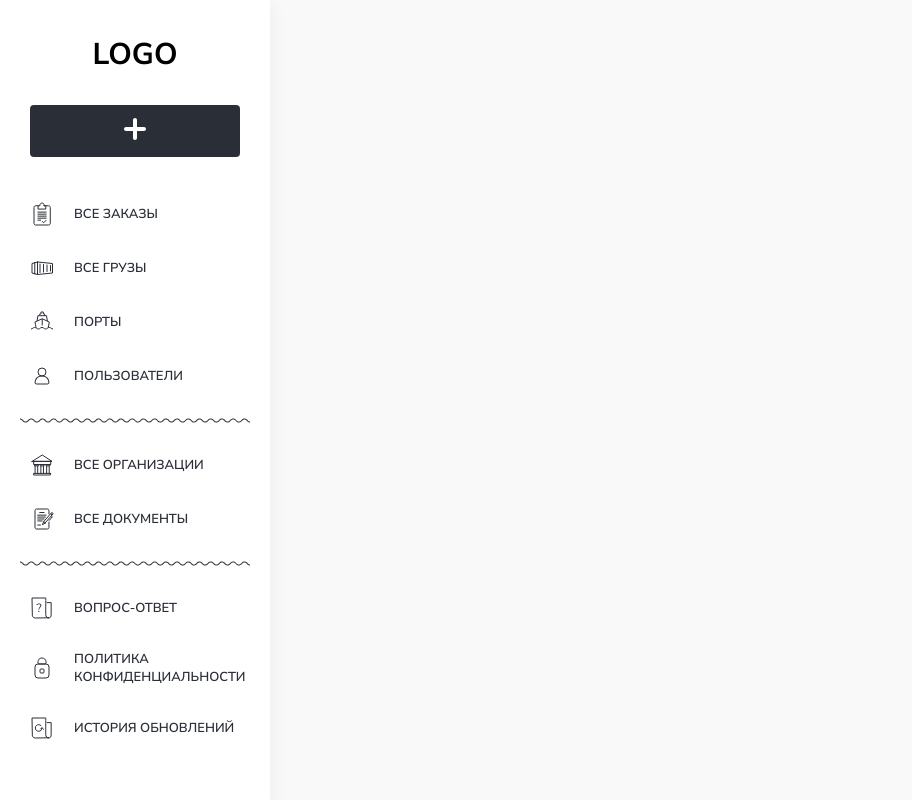
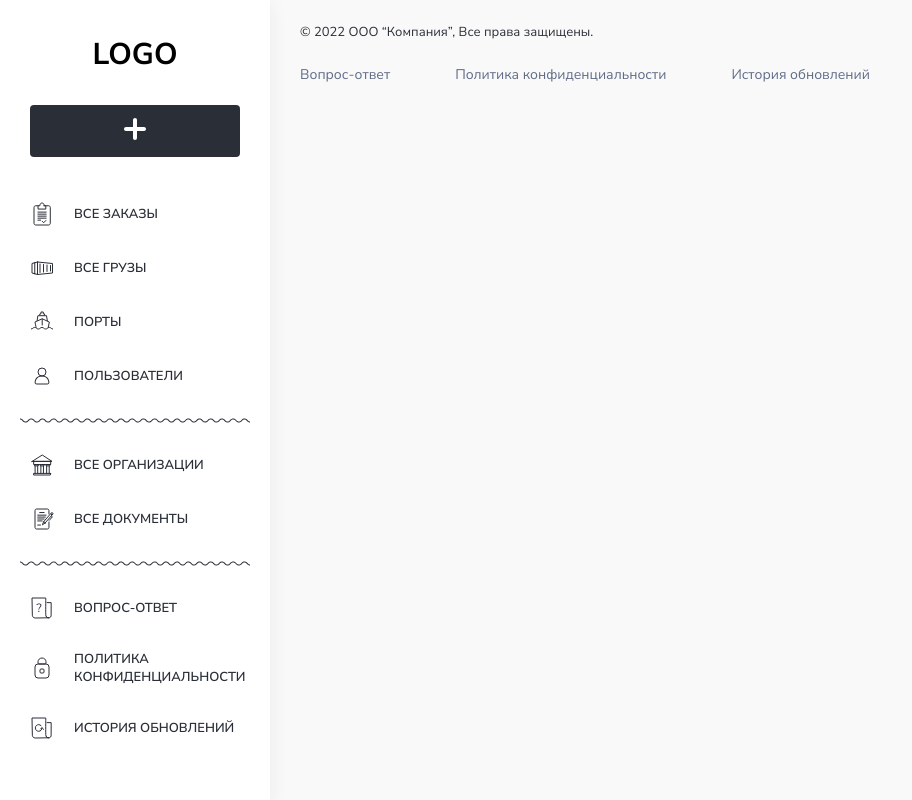
Before and after one commit to NoNameGeorge/test-react-cargo-info, a React app: page / in a window 1280 px wide. Shown: the whole page, without its empty margins (0-912 px from the left). Built offline with nearby package versions, Linux system fonts and the light colour scheme.

Commit message:
Add footer

```diff
--- a/src/components/common/Footer.module.scss
+++ b/src/components/common/Footer.module.scss
@@ -0,0 +1,28 @@
+.wrapper {
+    .copy {
+        margin-bottom: 20px;
+        font-size: 13px;
+        line-height: 24px;
+        color: #2a2e37;
+    }
+    .linkWrapper {
+        display: flex;
+        align-items: center;
+        > a {
+            border-bottom: 1px solid transparent;
+            transition: ease 0.5s;
+            font-size: 14px;
+            line-height: 22px;
+            color: #606b87;
+            display: inline-block;
+            margin-right: 65px;
+            &:last-child {
+                margin-right: 0;
+            }
+            &:hover {
+                border-bottom: 1px solid #606b87;
+                transition: ease 0.5s;
+            }
+        }
+    }
+}
--- a/src/components/common/Footer.tsx
+++ b/src/components/common/Footer.tsx
@@ -1,11 +1,17 @@
-import React, { FC } from 'react';
+import { FC } from 'react';
+import { Link } from 'react-router-dom';
 
 import classes from './Footer.module.scss'
 
 const Footer: FC = () => {
     return (
-        <div>
-
+        <div className={classes.wrapper}>
+            <div className={classes.copy}>© 2022 ООО “Компания”, Все права защищены.</div>
+            <div className={classes.linkWrapper}>
+                <Link to='/'>Вопрос-ответ</Link>
+                <Link to='/'>Политика конфиденциальности</Link>
+                <Link to='/'>История обновлений</Link>
+            </div>
         </div>
     );
 };
--- a/src/components/common/index.ts
+++ b/src/components/common/index.ts
@@ -1,2 +1,2 @@
 export { default as Footer } from './Footer'
-export { default as Header } from './SideMenu'
+export { default as Header } from './Header'
--- a/src/components/sideMenu/SideMenu.module.scss
+++ b/src/components/sideMenu/SideMenu.module.scss
@@ -29,8 +29,8 @@
 			}
 			&:hover {
 				transition: ease 0.5s;
-				background: lighten(#2a2e37, 10%);
-				transform: translateY(-2px);
+				background: #82868C;
+				transform: translateY(-1px);
 			}
 			&:active {
 				transition: ease 0.5s;
--- a/src/pages/CargoPage.tsx
+++ b/src/pages/CargoPage.tsx
@@ -1,5 +1,6 @@
 import { FC } from 'react'
 
+import { Footer, Header } from '../components/common'
 import { SideMenu } from '../components/sideMenu'
 
 import classes from './CargoPage.module.scss'
@@ -9,7 +10,10 @@ const CargoPage: FC = () => {
 		<div className={classes.wrapper}>
 			<SideMenu />
 			<div className={classes.inner}>
+				<Header />
 
+
+				<Footer />
             </div>
 		</div>
 	)
```
